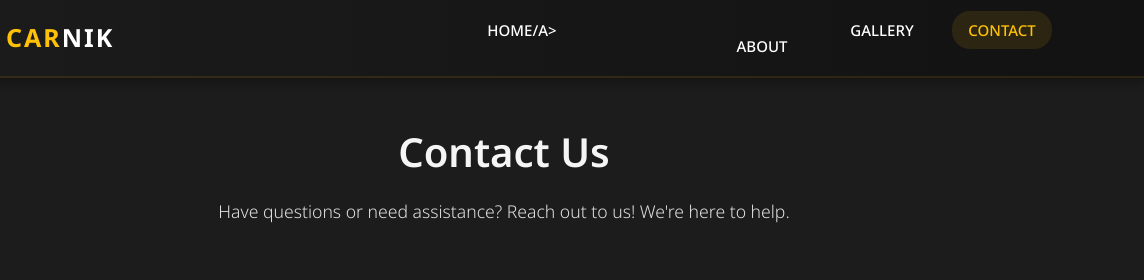
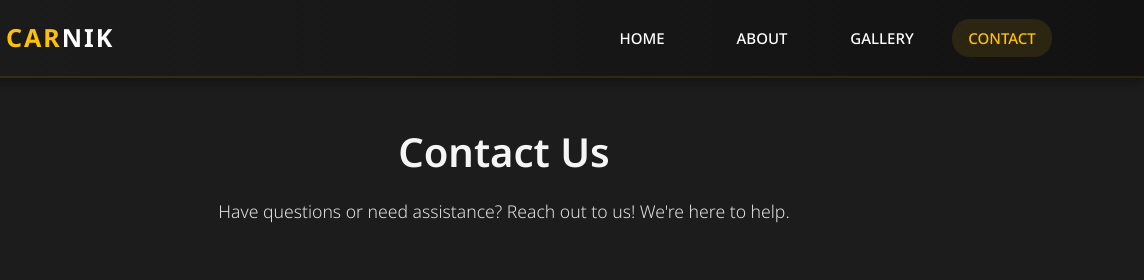
Before and after one commit to Yashwanth-Chary-P/CarNik_Landing_Page, a plain HTML site: page contact.html in a window 1280 px wide. Shown: the top 280 px of the page, 136-1280 px from the left. Drawn offline with nearby package versions, Linux system fonts and the light colour scheme.

Commit message:
Adding different web pages

```diff
--- a/contact.html
+++ b/contact.html
@@ -50,7 +50,7 @@
             <ul class="navbar-nav ms-auto mb-2 mb-lg-0">
               <li class="nav-item">
                 <a class="nav-link"
-                href="index.html">Home/a>
+                href="index.html">Home</a>
               </li>
               <li class="nav-item">
                 <a class="nav-link" href="about.html">About</a>
```
